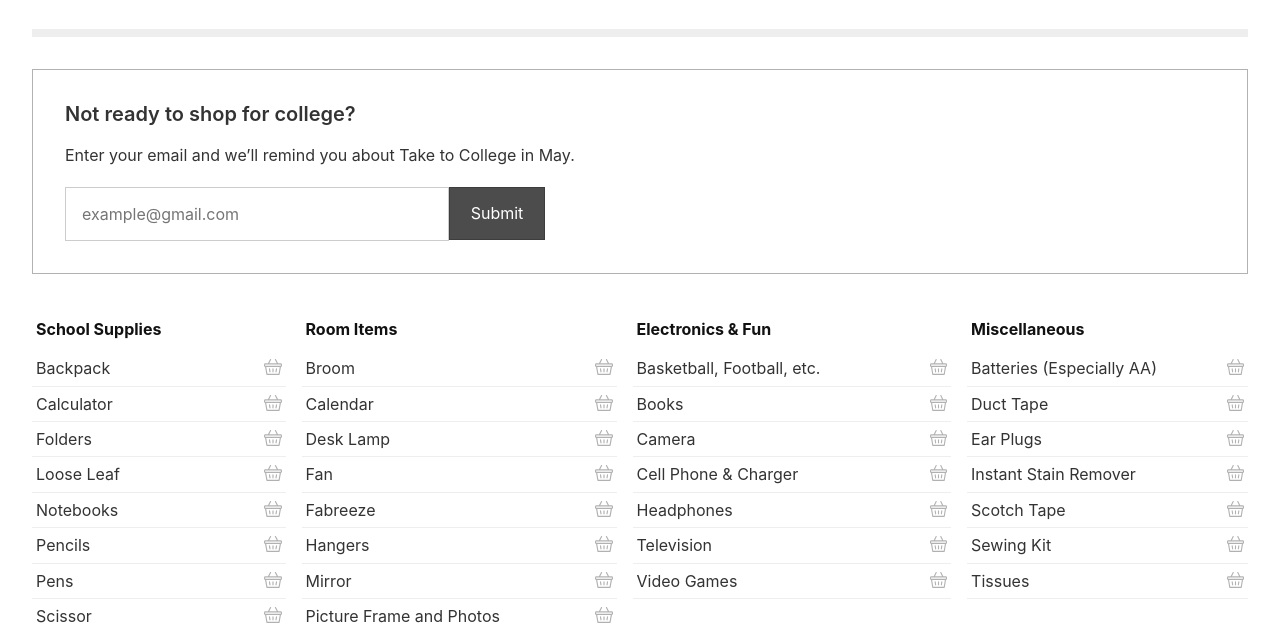
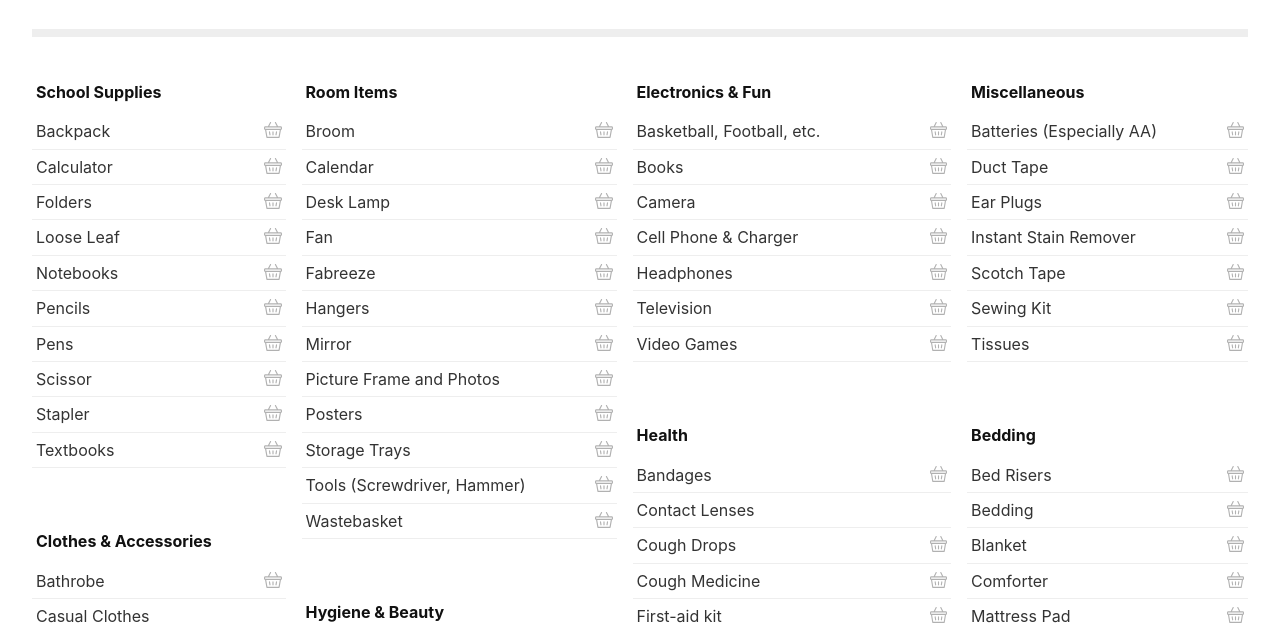
Before and after one commit to danoc/taketocollege, a Gatsby site: page / in a window 1280 px wide. Shown: the part 108-739 px from the top of the page. Built offline with nearby package versions, Linux system fonts and the light colour scheme; Gatsby itself is replaced by a stand-in of ours.

Commit message:
Remove form for reminder.

```diff
--- a/src/pages/index.jsx
+++ b/src/pages/index.jsx
@@ -110,47 +110,6 @@
         <header className="bb b--light-gray bw3 mb4">
           <h1 className="mt0 mb4 f2">Take to College</h1>
         </header>
-        <form
-          className="ba b--black-30 pa4 black-80 mb4"
-          name="reminder-2018"
-          data-netlify="true"
-          method="post"
-          onSubmit={() => {
-            if (typeof ga !== "undefined") {
-              ga("send", "event", {
-                eventCategory: "User",
-                eventAction: "subscribe",
-                eventLabel: "reminder-2018",
-                transport: "beacon"
-              });
-            }
-          }}
-        >
-          <div className="f4 fw6 mb3 lh-title">
-            Not ready to shop for college?
-          </div>
-          <p className="lh-copy mb3">
-            Enter your email and we’ll remind you about Take to College in May.
-          </p>
-          <div className="measure cf pt1">
-            <input
-              className="input-reset fl black-80 bg-white pa3 lh-solid w-100 w-75-m w-80-l ba b--black-20"
-              placeholder="example@gmail.com"
-              type="email"
-              name="email-address"
-              id="email-address"
-            />
-
-            <button
-              className="button-reset fl pv3 tc bg-animate bg-black-70 hover-bg-black white pointer w-100 w-25-m w-20-l ba b--black-20"
-              type="submit"
-            >
-              Submit
-            </button>
-          </div>
-
-          <input type="hidden" name="form-name" value="reminder-2018" />
-        </form>
         <main>
           <Mosaic columns={this.state.numColumns}>
             {categories.map(category => (
```
